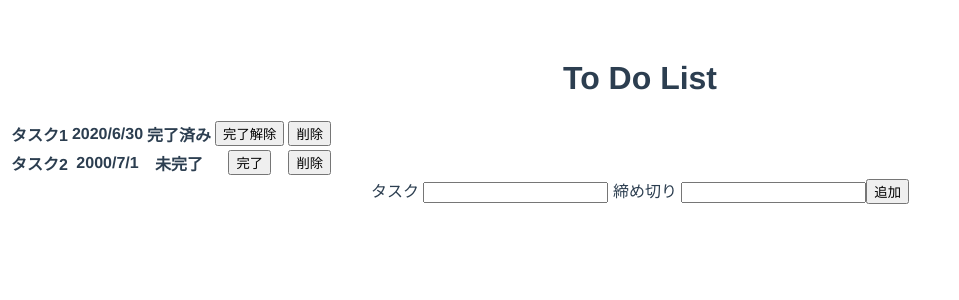
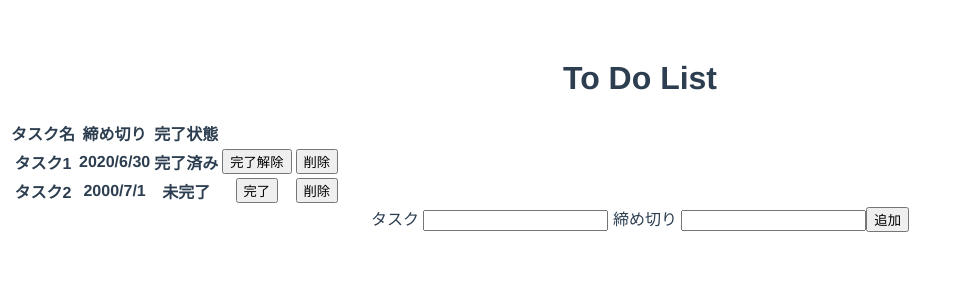
Before and after one commit to ksik-kn/todolist, a Vue app: page / in a window 1280 px wide. Shown: the top 300 px of the page, without its empty margins (0-959 px from the left). Built offline with nearby package versions, Linux system fonts and the light colour scheme.

Commit message:
表に説明入れた

```diff
--- a/src/components/ToDoList.vue
+++ b/src/components/ToDoList.vue
@@ -2,6 +2,11 @@
   <div>
     <h1>To Do List</h1>
     <table>
+      <tr>
+        <th>タスク名</th>
+        <th>締め切り</th>
+        <th>完了状態</th>
+      </tr>
       <tr v-for="item in items" :key="item.name">
         <th>{{ item.taskname }}</th>
         <th>{{ item.deadline }}</th>
```
